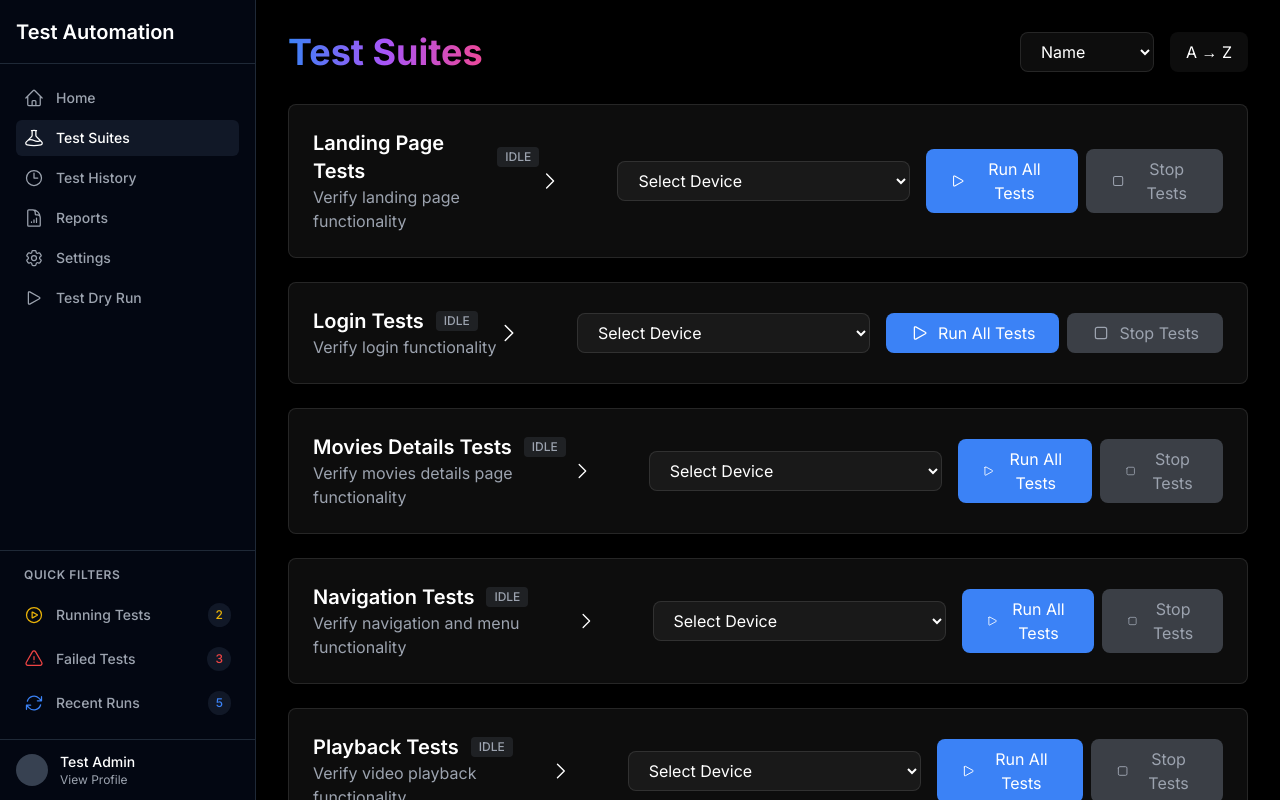
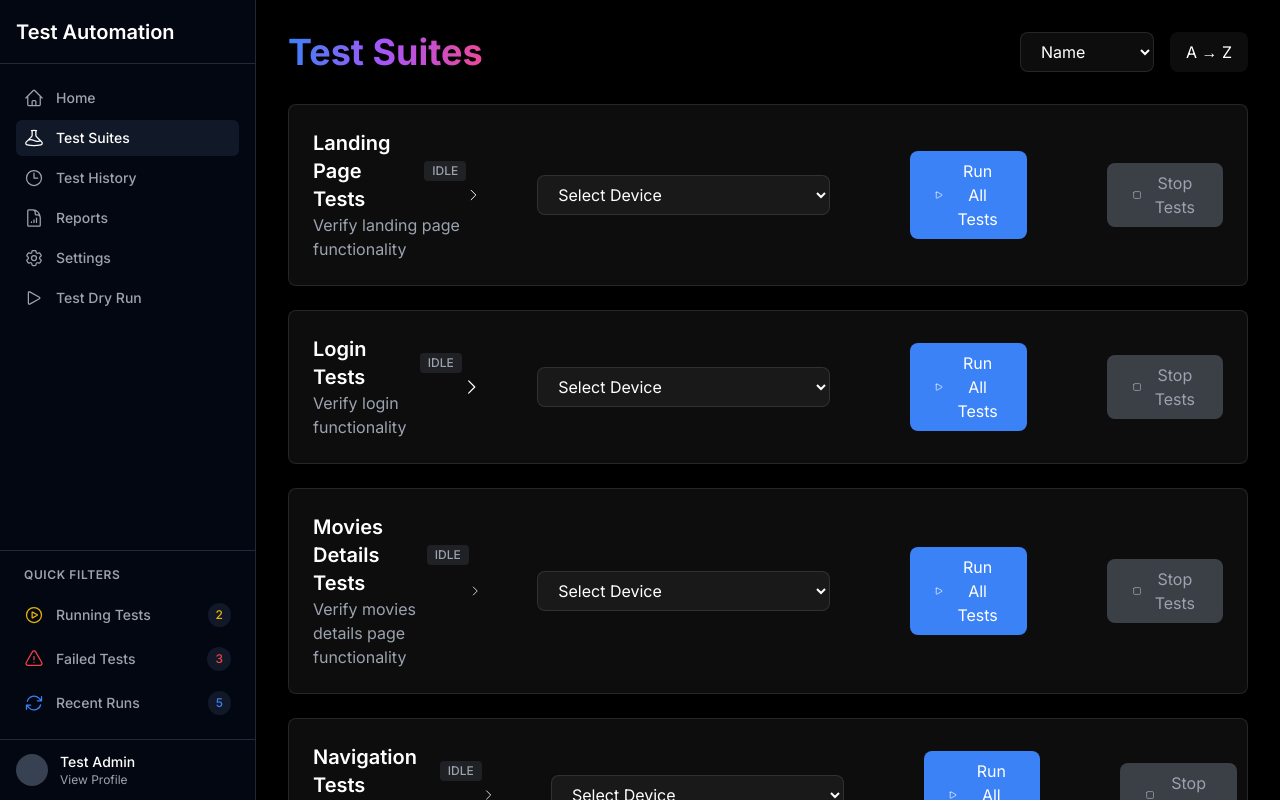
Before and after one commit to gpaneda/philo-automation-ott, a Next.js app in the folder dashboard/: page /test-suites in a window 1280 px wide. Built offline with nearby package versions, Linux system fonts and the light colour scheme.

Commit message:
Minor UI adjustment and notepad addition

```diff
--- a/dashboard/src/app/test-suites/page.tsx
+++ b/dashboard/src/app/test-suites/page.tsx
@@ -789,7 +789,7 @@
                   )}
                 </div>
 
-                <div className="flex items-center space-x-4">
+                <div className="flex items-center space-x-20">
                   {/* Device Selection Dropdown */}
                   <select
                     value={selectedDevices[suite.id] || ''}
@@ -813,7 +813,7 @@
                   </select>
 
                   {/* Run/Stop Controls */}
-                  <div className="flex items-center space-x-2">
+                  <div className="flex items-center space-x-20">
                     {/* Run All Tests Button */}
                     <button
                       onClick={() => runAllTests(suite.id)}
```
Also changed, not shown: 1 other file (tests, documents, lock files or other folders).
